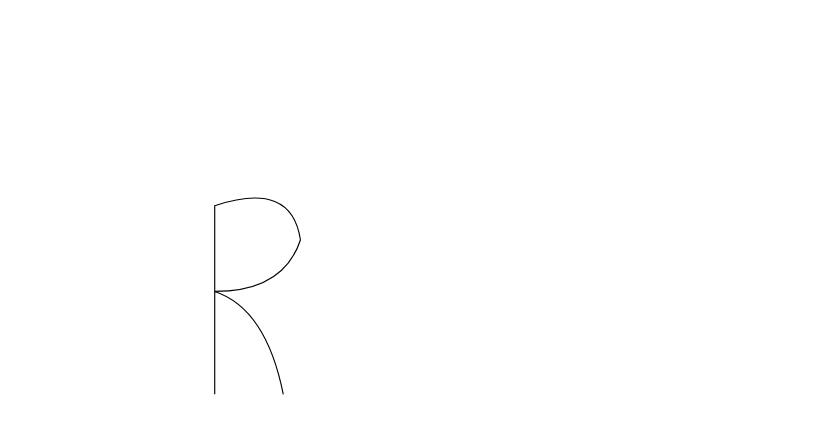
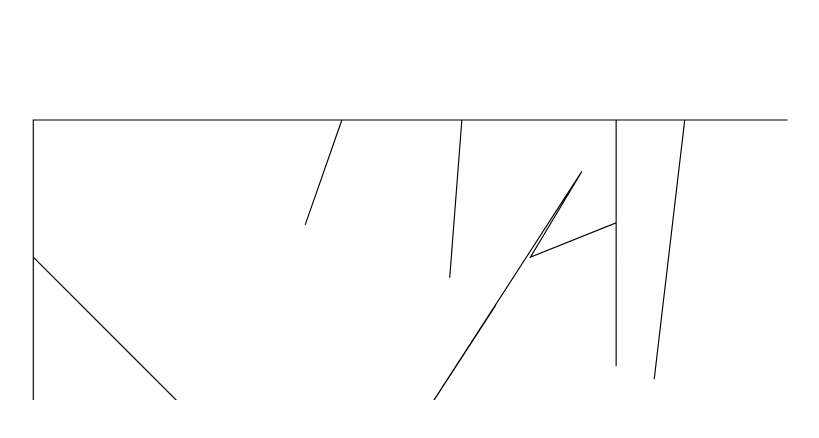
Before and after one commit to gol-danRuman/mywebsite, a React (Create React App) app: page / in a window 1280 px wide. Shown: the top 438 px of the page, without its empty margins (121-940 px from the left). Built offline with nearby package versions, Linux system fonts and the light colour scheme.

Commit message:
full name added

```diff
--- a/src/components/splashScreen/splash/nameSplash/nameSplash.tsx
+++ b/src/components/splashScreen/splash/nameSplash/nameSplash.tsx
@@ -2,15 +2,25 @@ import React, { useState } from "react";
 import "./nameSplash.scss";
 
 const NameSplash: React.FC = () => {
+
+
     return (
         <>
-            <svg viewBox="0 0 150 350" width="500" height="400">
+            {/* <svg viewBox="0 0 150 350" width="500" height="400">
                 <path className="path" d="M 150 255 Q 150 210 150 180 Q 217.5 157.5 225 210 Q 210 255 150 255 Q 195 270 210 345 Q 195 270 150 255 L 150 345 Z"
                     stroke="black"
                     stroke-dasharray="0,1,2,3,4,5,6,7,8,9,10,9,8,7,6,5,4,3,2,1,0"
                     fill="white">
                 </path>
+            </svg> */}
+            <svg viewBox="0 0 1000 350" width="100%" height="400">
+                <path className="path" d="M 75 105 C 75 105 165 105 165 105 C 417.5 105 467.5 105 735 105 L 180 105 Q 210 510 285 105 L 300 105 L 345 105 L 405 105 L 450 105 L 480 105 L 585 105 C 585 435 585 345 585 105 L 645 105 C 645 105 585 615 645 105 C 645 195 765 615 735 105 L 585 105 L 390 405 L 555 150 L 510 225 L 585 195 L 585 105 L 450 105 L 435 300 L 450 105 L 390 195 L 345 105 L 240 405 L 345 105 L 75 105 L 75 375 L 75 225 L 210 360 L 75 225 C 165 210 180 135 120 105 "
+                    stroke="black"
+                    stroke-dasharray="0,1,2,3,4,5,6,7,8,9,10,9,8,7,6,5,4,3,2,1,0"
+                    fill="white">
+                </path>
             </svg>
+
             {/* <svg viewBox="100 50 800 100" width="90" height="200"
                 ><path className="path" d="M 150 100 C 150 500 550 500 550 100 "
                     stroke="black"
--- a/src/components/splashScreen/splashScreen.tsx
+++ b/src/components/splashScreen/splashScreen.tsx
@@ -8,9 +8,9 @@ const SplashScreen: React.FC = () => {
 
     const [isSplashing, setSplashing] = useState(true);
 
-    setTimeout(function () {
-        setSplashing(false);
-    }, 8000);
+    // setTimeout(function () {
+    //     setSplashing(false);
+    // }, 8000);
 
     return <>{isSplashing ? <NameSplash/> : <> <SplashPage/> </>}</>
 
```
Also changed, not shown: 1 other file (tests, documents, lock files or other folders).
